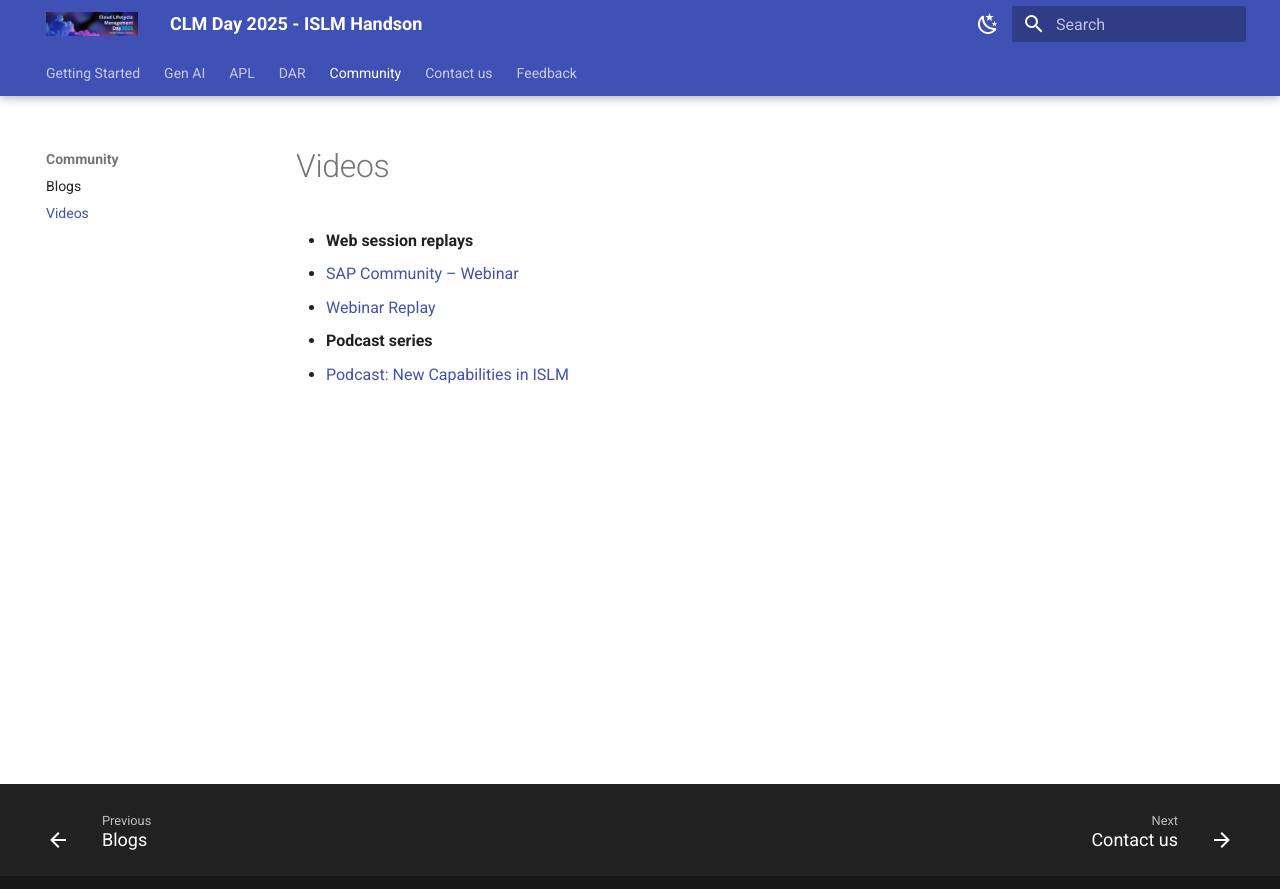
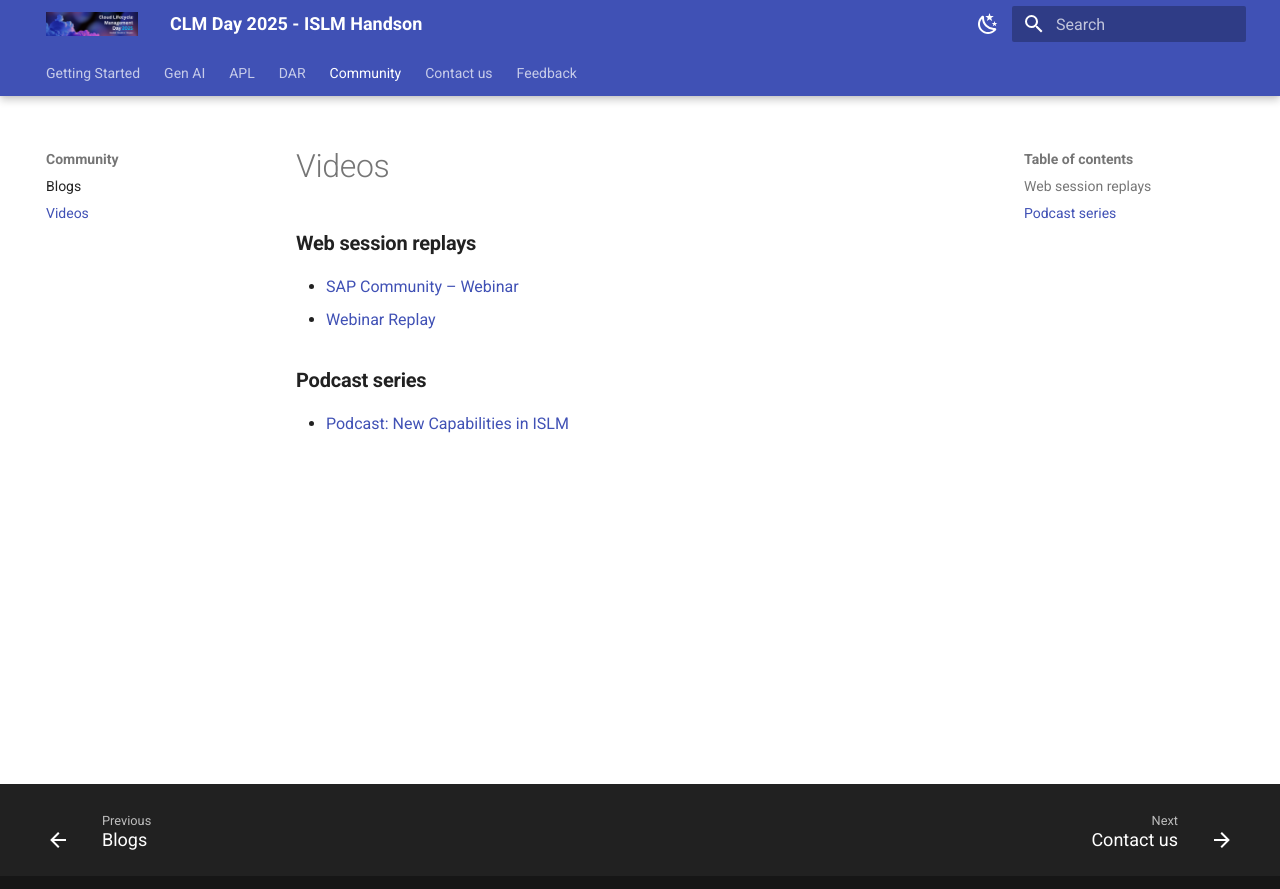
Before and after one commit to SAP-CLM-SL/ISLM, an MkDocs documentation site: the page built from docs/community/videos.md, in a window 1280 px wide. Shown: the top 889 px of the page. Built offline with MkDocs 1.6.1 and Material for MkDocs 9.7.7, drawn with Linux system fonts in a browser that asks for light colours; some of the changed lines change nothing that is shown.

Commit message:
Formatting issue

```diff
--- a/docs/community/videos.md
+++ b/docs/community/videos.md
@@ -1,9 +1,9 @@
 # Videos
 
-- **Web session replays**
-  1. [SAP Community – Webinar](https://www.youtube.com/live/JSkAeb0lp4s)
-  2. [Webinar Replay](https://www.youtube.com/watch?v=SezO4_HTHfQ)
+### **Web session replays**
+- [SAP Community – Webinar](https://www.youtube.com/live/JSkAeb0lp4s)
+- [Webinar Replay](https://www.youtube.com/watch?v=SezO4_HTHfQ)
 <br/>
 
-- **Podcast series**
-  1. [Podcast: New Capabilities in ISLM](https://open.spotify.com/episode/7cQoqgt8SGmncXhuwQWzan)
+### **Podcast series**
+- [Podcast: New Capabilities in ISLM](https://open.spotify.com/episode/7cQoqgt8SGmncXhuwQWzan)
```
